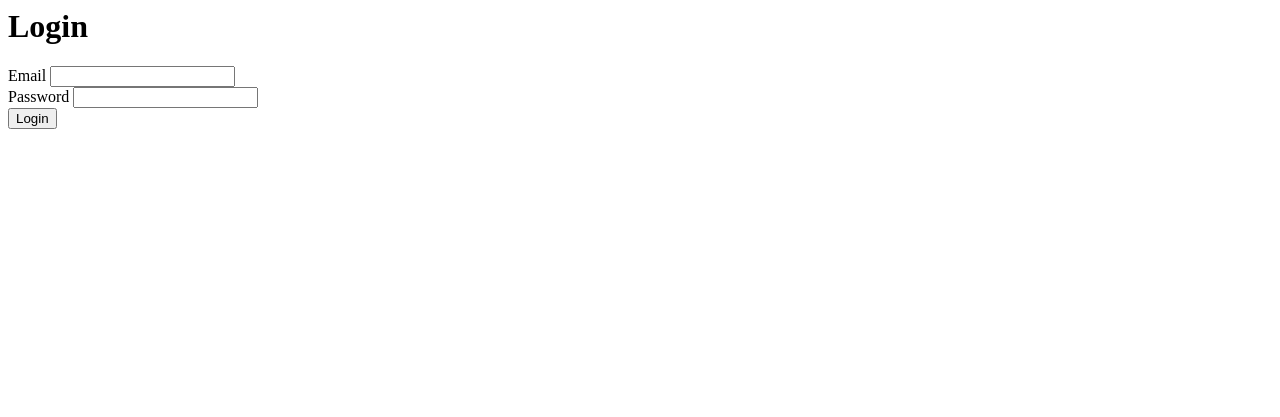
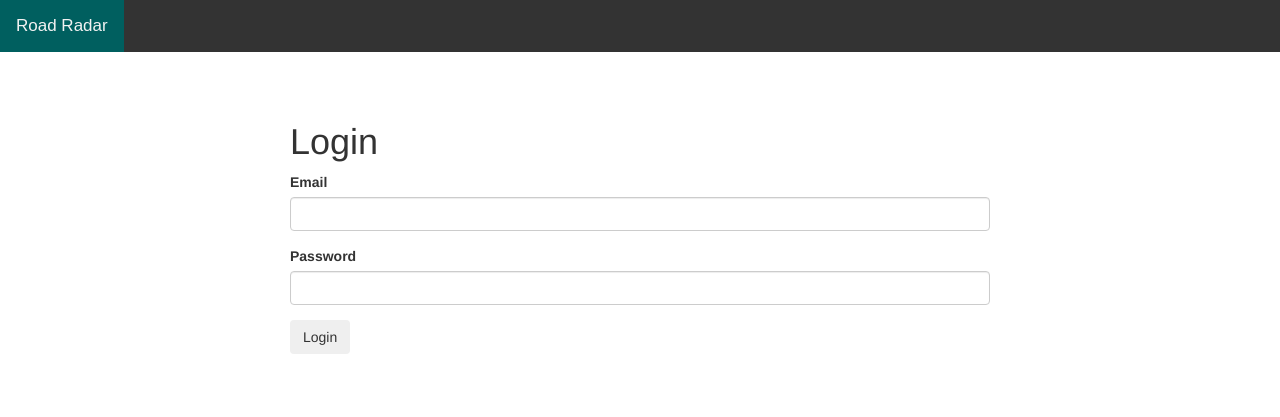
Before and after one commit to davidnoble37/roadRadar, a Node server app: page /login in a window 1280 px wide. Shown: the top 417 px of the page. Run offline with Node 20, Linux system fonts and the light colour scheme; some libraries are stand-ins or nearby versions.

Commit message:
navbar, login/signup page styled

```diff
--- a/views/login.ejs
+++ b/views/login.ejs
@@ -1,5 +1,47 @@
-<div class = 'col-sm-6 col-sm-offset-3'>
-  <h1>Login</h1>
+<head>
+  <script src="https://ajax.googleapis.com/ajax/libs/jquery/3.2.1/jquery.min.js"></script>
+  <link rel="stylesheet" type="text/css" href="./css/bootstrap.min.css">
+</head>
+
+<style>
+.topnav {
+  background-color: #333;
+  overflow: hidden;
+  font-family: 'Oswald', sans-serif;
+}
+
+.rightnav{
+  float: right;
+}
+
+.topnav a {
+  float: left;
+  display: block;
+  color: #f2f2f2;
+  text-align: center;
+  padding: 14px 16px;
+  text-decoration: none;
+  font-size: 17px;
+}
+
+.topnav a:hover{
+  background-color: #005f5f;
+}
+
+#login-container{
+  width: 800px;
+  padding: 50px;
+  margin: auto;
+}
+</style>
+
+
+<div class = 'topnav'>
+    <a href= '/'> Road Radar </a>
+</div>
+
+<div id = 'login-container'>
+<h1>Login</h1>
 
 <% if(message.length > 0) {  %>
   <div class = 'alert alert-danger'> <%= message %></div>
@@ -17,3 +59,4 @@
 
     <button type = 'submit' class= 'btn btn-info-lg'> Login </button>
   </form>
+</div>
```
Also changed, not shown: views/index.ejs (+29 -4 lines), views/signup.ejs (+44 -1 lines).
